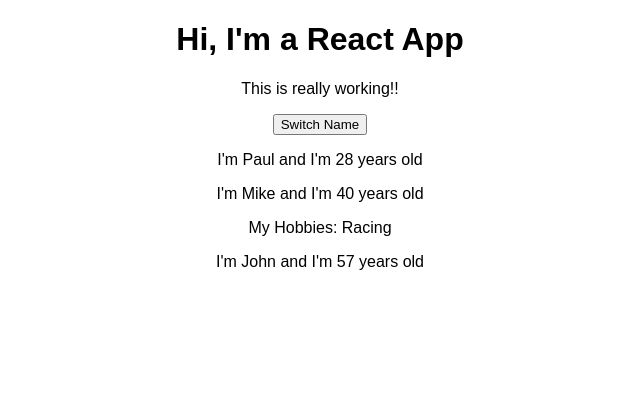
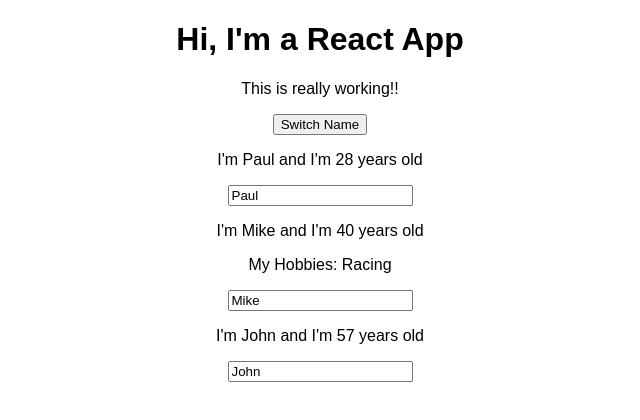
Before and after one commit to psilvaricardo/React, a React (Create React App) app in the folder ReactCG2021/react-complete-guide/: page / in a window 1280 px wide. Shown: the top 420 px of the page, without its empty margins (320-960 px from the left). Built offline with nearby package versions, Linux system fonts and the light colour scheme.

Commit message:
Adding two-way binding for one input text field

```diff
--- a/ReactCG2021/react-complete-guide/src/App.js
+++ b/ReactCG2021/react-complete-guide/src/App.js
@@ -30,6 +30,17 @@
     } )
   }
 
+  // Adding Two-way binding
+  nameChangedHandler = (event) => {
+    this.setState( {
+      persons: [
+        { name: 'Paul', age: 28 },
+        { name: event.target.value, age: 40 },
+        { name: 'John', age: 47 }
+      ]
+    } )
+  }
+
   // react will call this method to render something to the DOM.
   render() {
 
@@ -52,7 +63,9 @@
         // Passing method references between components.
         // We SHOULD use 'bind' for performance reasons, React can't re-render
         // certain things in your app too often,
-        click={this.switchNameHandler.bind(this, 'Paul W.')} >My Hobbies: Racing</Person>
+        click={this.switchNameHandler.bind(this, 'Paul W.')}
+        // Passing method reference for two-way binding.
+        changed={this.nameChangedHandler} >My Hobbies: Racing</Person>
         <Person
         name={this.state.persons[2].name}
         age={this.state.persons[2].age} />
--- a/ReactCG2021/react-complete-guide/src/Person/Person.js
+++ b/ReactCG2021/react-complete-guide/src/Person/Person.js
@@ -14,6 +14,7 @@
         <div>
             <p onClick={props.click}>I'm {props.name} and I'm {props.age} years old</p>
             <p>{props.children}</p>
+            <input type="text" onChange={props.changed} value={props.name} />
         </div>
     )
 }
```
Also changed, not shown: 1 other file (tests, documents, lock files or other folders).
